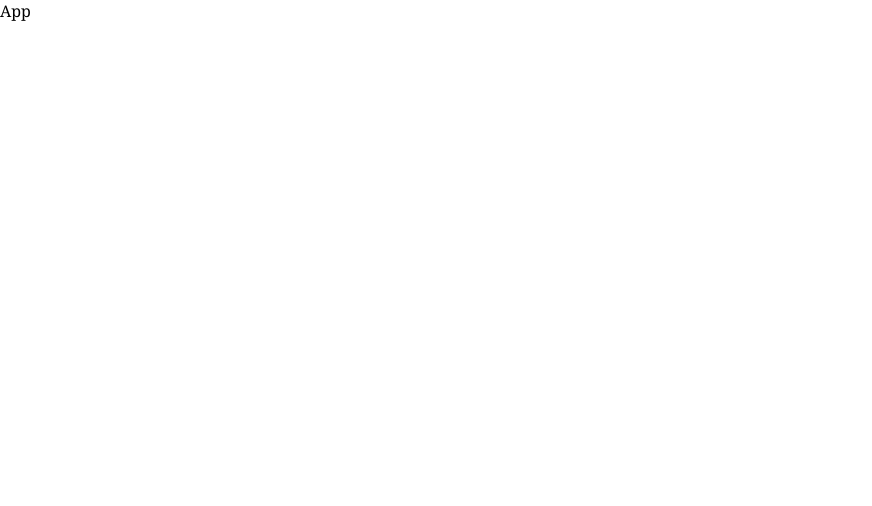
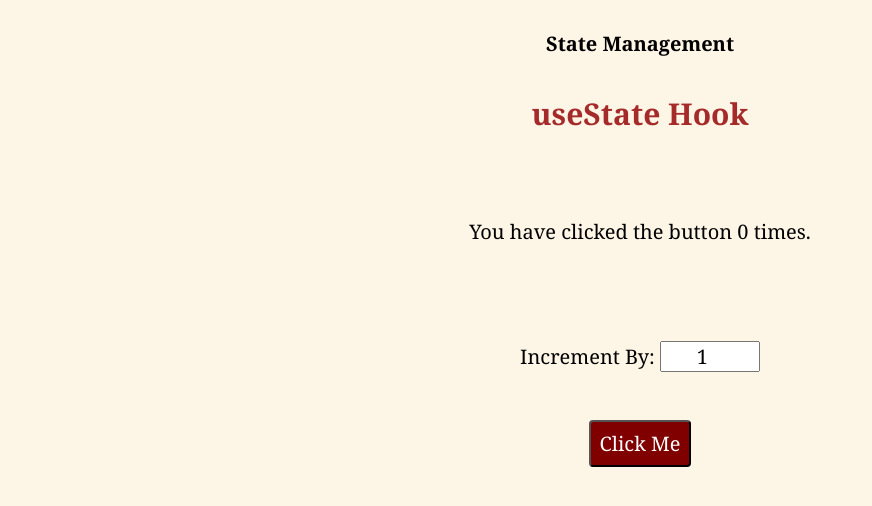
Before and after one commit to anushkachauhxn/react-state-management, a React (Create React App) app: page / in a window 1280 px wide. Shown: the top 506 px of the page, without its empty margins (0-872 px from the left). Built offline with nearby package versions, Linux system fonts and the light colour scheme.

Commit message:
useState: Create counter

```diff
--- a/src/App.css
+++ b/src/App.css
@@ -4,3 +4,35 @@
   box-sizing: border-box;
   font-family: Cambria, serif;
 }
+
+body {
+  padding: 30px;
+  min-height: 100vh;
+  font-size: 20px;
+  text-align: center;
+  background-color: oldlace;
+}
+
+h2 {
+  padding: 36px;
+  color: brown;
+}
+
+p {
+  padding: 48px;
+}
+
+button {
+  padding: 8px;
+  color: white;
+  font-size: inherit;
+  background-color: maroon;
+  border-radius: 4px;
+  cursor: pointer;
+}
+
+input {
+  width: 100px;
+  font-size: inherit;
+  text-align: center;
+}
--- a/src/App.js
+++ b/src/App.js
@@ -1,8 +1,15 @@
 import React from "react";
+import CounterButton from "./components/CounterButton";
 import "./App.css";
 
 const App = () => {
-  return <div>App</div>;
+  return (
+    <div className="app">
+      <h4>State Management</h4>
+      <h2>useState Hook</h2>
+      <CounterButton />
+    </div>
+  );
 };
 
 export default App;
--- /dev/null
+++ b/src/components/CounterButton.js
@@ -0,0 +1,27 @@
+import React, { useState } from "react";
+
+const CounterButton = () => {
+  const [numberOfClicks, setNumberOfClicks] = useState(0);
+  const [incrementBy, setIncrementBy] = useState(1);
+
+  return (
+    <div className="counter-button">
+      <p>You have clicked the button {numberOfClicks} times.</p>
+      <p>
+        <label>
+          Increment By:{" "}
+          <input
+            value={incrementBy}
+            onChange={(e) => setIncrementBy(Number(e.target.value))}
+            type="number"
+          />
+        </label>
+      </p>
+      <button onClick={() => setNumberOfClicks(numberOfClicks + incrementBy)}>
+        Click Me
+      </button>
+    </div>
+  );
+};
+
+export default CounterButton;
```
Also changed, not shown: 1 other file (tests, documents, lock files or other folders).
